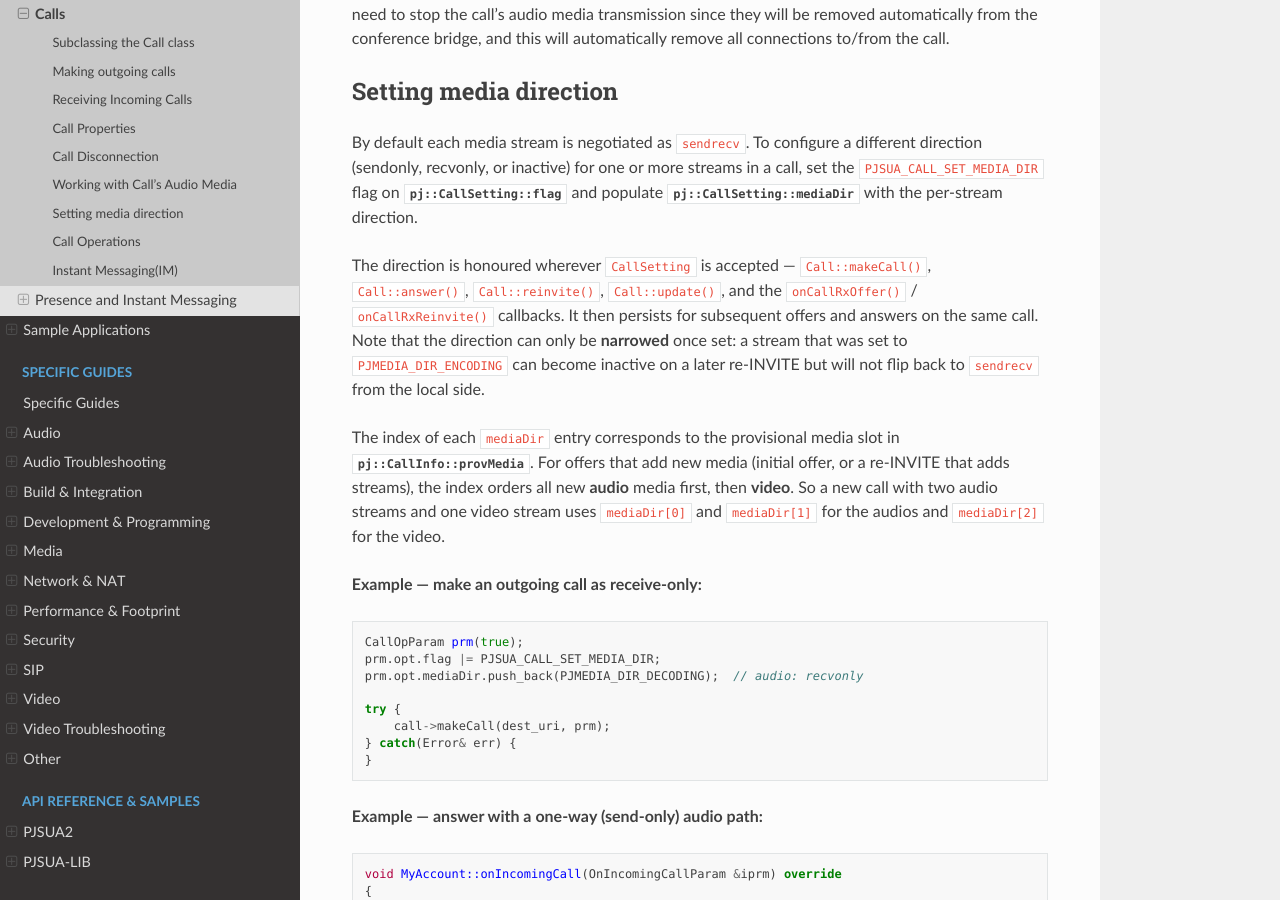
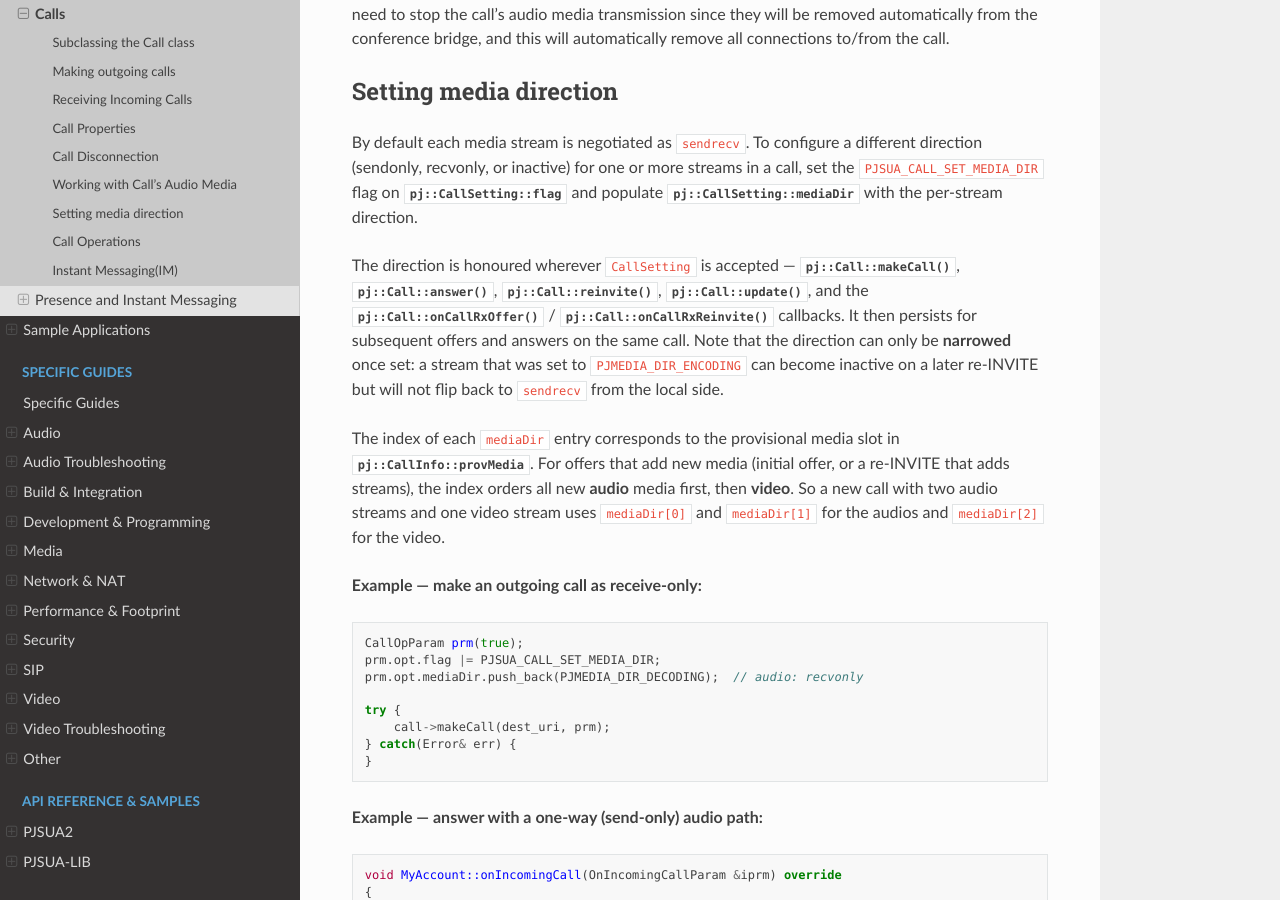
Before and after one commit to pjsip/pjproject_docs, a Sphinx documentation site: the page built from docs/source/pjsua2/using/call.rst, in a window 1280 px wide and 900 px high, scrolled down 3109 px. Built offline with Sphinx 7.4.7 and the Read the Docs theme 3.1.0, drawn with Linux system fonts in a browser that asks for light colours; the version number could not be read and is left out.

Commit message:
Update docs/source/pjsua2/using/call.rst
Co-authored-by: Copilot <175728472+Copilot@users.noreply.github.com>

```diff
--- a/docs/source/pjsua2/using/call.rst
+++ b/docs/source/pjsua2/using/call.rst
@@ -155,10 +155,12 @@ flag on :cpp:any:`pj::CallSetting::flag` and populate
 :cpp:any:`pj::CallSetting::mediaDir` with the per-stream direction.
 
 The direction is honoured wherever ``CallSetting`` is accepted —
-``Call::makeCall()``, ``Call::answer()``, ``Call::reinvite()``,
-``Call::update()``, and the ``onCallRxOffer()`` / ``onCallRxReinvite()``
-callbacks. It then persists for subsequent offers and answers on
-the same call. Note that the direction can only be **narrowed**
+:cpp:func:`pj::Call::makeCall()`, :cpp:func:`pj::Call::answer()`,
+:cpp:func:`pj::Call::reinvite()`, :cpp:func:`pj::Call::update()`, and
+the :cpp:func:`pj::Call::onCallRxOffer()` /
+:cpp:func:`pj::Call::onCallRxReinvite()` callbacks. It then persists for
+subsequent offers and answers on the same call. Note that the direction
+can only be **narrowed**
 once set: a stream that was set to ``PJMEDIA_DIR_ENCODING`` can
 become inactive on a later re-INVITE but will not flip back to
 ``sendrecv`` from the local side.
```
